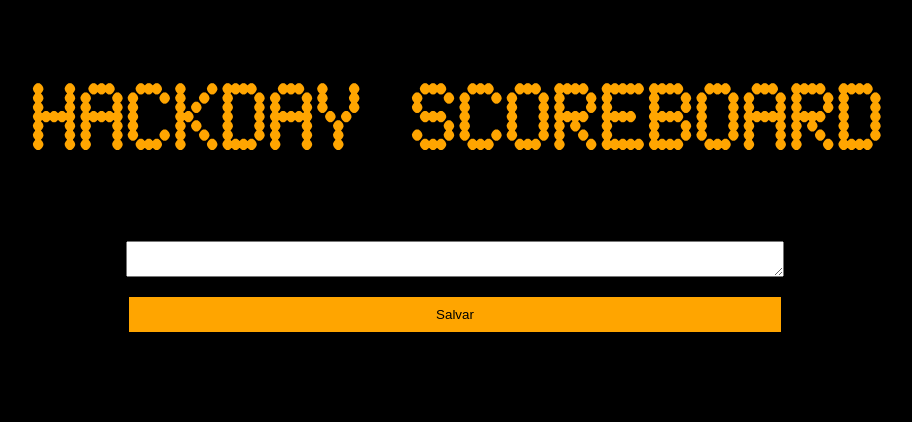
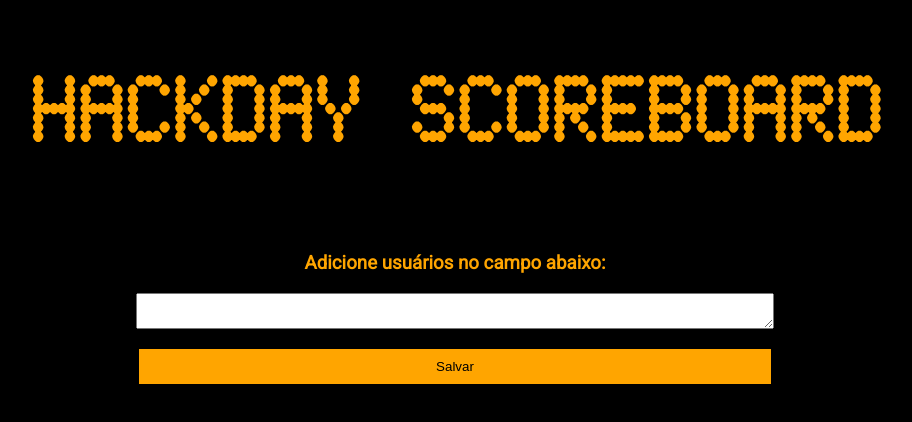
Before and after one commit to degrecci/Hackday-Scoreboard, a React app: page / in a window 1280 px wide. Shown: the whole page, without its empty margins (185-1097 px from the left). Built offline with nearby package versions, Linux system fonts and the light colour scheme.

Commit message:
:art: Ajusta estilos

```diff
--- a/src/containers/Home/Home.css
+++ b/src/containers/Home/Home.css
@@ -1,4 +1,5 @@
 .home__title {
+  text-align: center;
   font-size: 7vw;
   font-family: 'scoreboard';
 }
@@ -7,7 +8,7 @@
   display: flex;
   flex-direction: column;
   align-items: center;
-  padding: 10px 100px;
+  padding: 10px 25%;
 }
 
 .home__user-list {
--- a/src/containers/Home/Home.js
+++ b/src/containers/Home/Home.js
@@ -35,6 +35,7 @@ export default function Home() {
           onSubmit={submitUsersList}
           className="home__form"
         >
+          <h3>Adicione usuários no campo abaixo:</h3>
           <textarea
             className="home__user-list"
             name="users"
--- a/src/index.html
+++ b/src/index.html
@@ -5,6 +5,7 @@
   <meta name="viewport" content="width=device-width, initial-scale=1.0">
   <meta http-equiv="X-UA-Compatible" content="ie=edge">
   <title>HackDay Scoreboard</title>
+  <link href="https://fonts.googleapis.com/css?family=Roboto" rel="stylesheet">
 </head>
 <body>
   <div id="root"></div>
--- a/src/style.css
+++ b/src/style.css
@@ -4,8 +4,7 @@
 }
 
 body {
-  display: flex;
-  justify-content: center;
   background-color: black;
   color: orange;
+  font-family: 'Roboto', sans-serif;
 }
```
